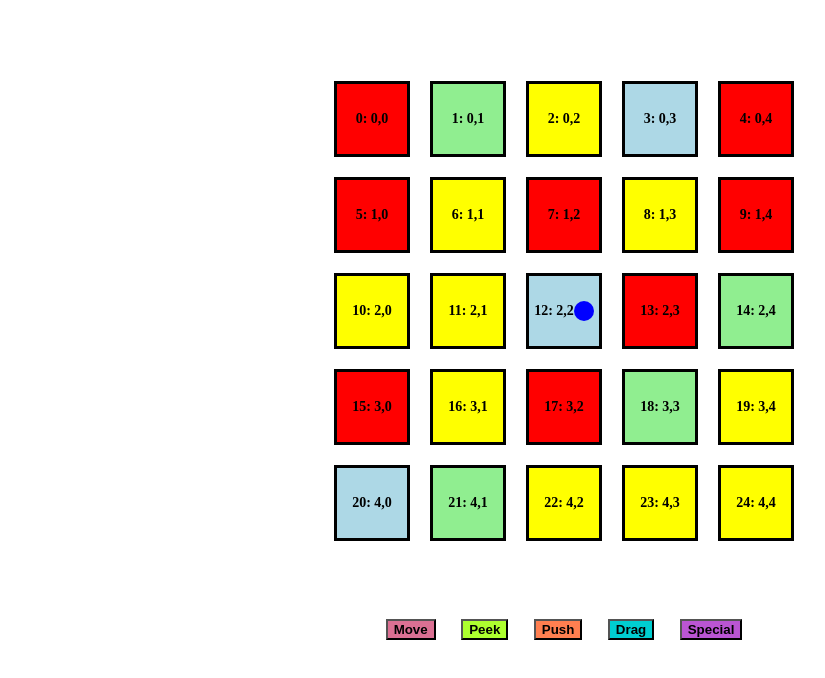
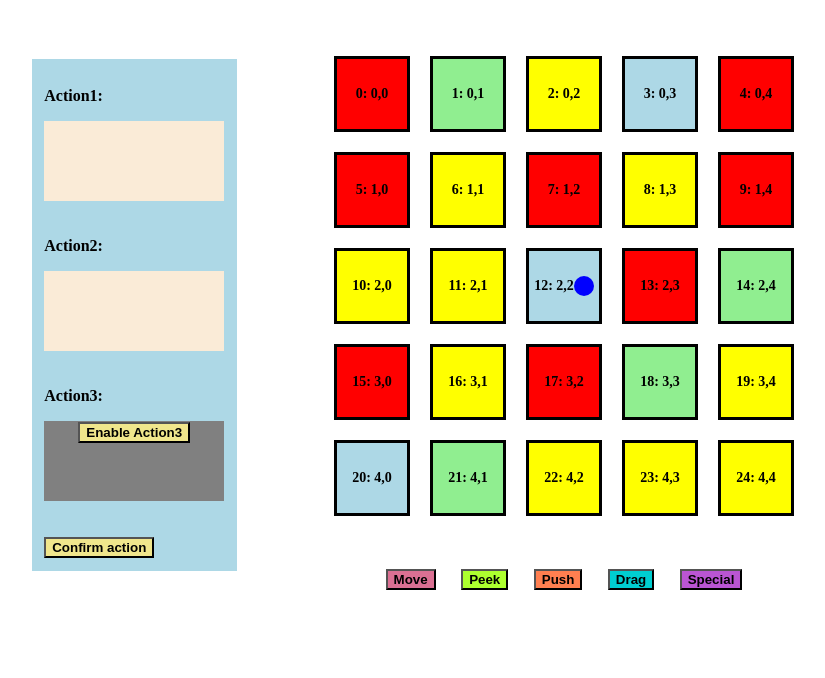
Before and after one commit to murixiyang/Room25, an Angular app in the folder Room25Web/: page / in a window 1280 px wide. Shown: the top 678 px of the page, without its empty margins (76-901 px from the left). Built offline with nearby package versions, Linux system fonts and the light colour scheme.

Commit message:
Add action plan board

```diff
--- a/Room25Web/src/app/actionplan/actionplan.component.css
+++ b/Room25Web/src/app/actionplan/actionplan.component.css
@@ -0,0 +1,46 @@
+.action-text {
+  font-weight: bold;
+  font-size: medium;
+}
+
+.action-place {
+  width: 180px;
+  height: 80px;
+  background-color: antiquewhite;
+  margin-bottom: 20%;
+  justify-content: center;
+  align-items: center;
+  text-align: center;
+  font-weight: bold;
+  font-size: large;
+}
+
+.action-place.disabled {
+  background-color: grey;
+}
+
+.enable-action3 {
+  font-weight: bold;
+  background-color: khaki;
+  cursor: pointer;
+  transition: transform 0.3s ease;
+  transform-origin: center;
+}
+
+.enable-action3:hover {
+  opacity: 0.7;
+  transform: scale(1.1);
+}
+
+.confirm-action {
+  font-weight: bold;
+  background-color: khaki;
+  cursor: pointer;
+  transition: transform 0.3s ease;
+  transform-origin: center;
+}
+
+.confirm-action:hover {
+  opacity: 0.7;
+  transform: scale(1.1);
+}
--- a/Room25Web/src/app/actionplan/actionplan.component.html
+++ b/Room25Web/src/app/actionplan/actionplan.component.html
@@ -1 +1,26 @@
-<p>actionplan works!</p>
+<p class="action-text">Action1:</p>
+<div class="action-place">{{ action1 }}</div>
+
+<p class="action-text">Action2:</p>
+<div class="action-place">{{ action2 }}</div>
+
+<p class="action-text">Action3:</p>
+<div class="action-place" [class.disabled]="!action3Enabled">
+  <button
+    class="confirm-action"
+    *ngIf="!action3Enabled"
+    (click)="enableAction3(true)"
+  >
+    Enable Action3
+  </button>
+  <button
+    class="confirm-action"
+    *ngIf="action3Enabled"
+    (click)="enableAction3(false)"
+  >
+    Disable Action3
+  </button>
+  <div *ngIf="action3Enabled">{{ action3 }}</div>
+</div>
+
+<button class="confirm-action">Confirm action</button>
--- a/Room25Web/src/app/actionplan/actionplan.component.ts
+++ b/Room25Web/src/app/actionplan/actionplan.component.ts
@@ -1,12 +1,24 @@
 import { Component } from '@angular/core';
+import { Action } from '../action.enum';
+import { NgIf } from '@angular/common';
 
 @Component({
   selector: 'app-actionplan',
   standalone: true,
-  imports: [],
+  imports: [NgIf],
   templateUrl: './actionplan.component.html',
-  styleUrl: './actionplan.component.css'
+  styleUrl: './actionplan.component.css',
 })
 export class ActionplanComponent {
+  action1!: Action;
+  action2!: Action;
+  action3!: Action;
 
+  actionReady: boolean[] = [false, false, false];
+  actionFinished: boolean[] = [false, false, false];
+  action3Enabled: boolean = false;
+
+  enableAction3(enabled: boolean): void {
+    this.action3Enabled = enabled;
+  }
 }
--- a/Room25Web/src/app/app.component.css
+++ b/Room25Web/src/app/app.component.css
@@ -1,8 +1,13 @@
 .gameboard-container {
   display: flex;
-  flex-direction: column;
-  align-items: center;
   height: 100vh;
+}
+
+.action-plan {
+  margin-top: 20%;
+  margin-left: 60%;
+  background-color: lightblue;
+  padding: 5%;
 }
 
 .gameboard {
@@ -14,3 +19,21 @@
   justify-content: center;
   margin-top: 5%;
 }
+
+.left-column {
+  flex: 0.2;
+  display: flex;
+  flex-direction: column;
+  align-items: center;
+}
+
+.main-column {
+  flex: 0.6;
+  display: flex;
+  flex-direction: column;
+  align-items: center;
+}
+
+.right-column {
+  flex: 0.2;
+}
--- a/Room25Web/src/app/app.component.html
+++ b/Room25Web/src/app/app.component.html
@@ -8,11 +8,16 @@
 <!-- * * * * * * * * * * * * * * * * * * * * * * * * * * * * * * * -->
 
 <div class="gameboard-container">
-  <app-gameboard class="gameboard" #gameboard></app-gameboard>
-  <app-action-choose-board
-    class="action-choose-board"
-    (triggerActionChoose)="gameboard.handleShowActionTarget($event)"
-  ></app-action-choose-board>
+  <div class="left-column">
+    <app-actionplan class="action-plan"></app-actionplan>
+  </div>
+  <div class="main-column">
+    <app-gameboard class="gameboard" #gameboard></app-gameboard>
+    <app-action-choose-board
+      class="action-choose-board"
+      (triggerActionChoose)="gameboard.handleShowActionTarget($event)"
+    ></app-action-choose-board>
+  </div>
 </div>
 
 <!-- * * * * * * * * * * * * * * * * * * * * * * * * * * * * * * * * -->
--- a/Room25Web/src/app/app.component.ts
+++ b/Room25Web/src/app/app.component.ts
@@ -3,11 +3,12 @@ import { RouterOutlet } from '@angular/router';
 
 import { GameboardComponent } from './gameboard/gameboard.component';
 import { ActionChooseBoardComponent } from './action-choose-board/action-choose-board.component';
+import { ActionplanComponent } from './actionplan/actionplan.component';
 
 @Component({
   selector: 'app-root',
   standalone: true,
-  imports: [RouterOutlet, GameboardComponent, ActionChooseBoardComponent],
+  imports: [RouterOutlet, GameboardComponent, ActionChooseBoardComponent, ActionplanComponent],
   templateUrl: './app.component.html',
   styleUrl: './app.component.css',
 })
```
